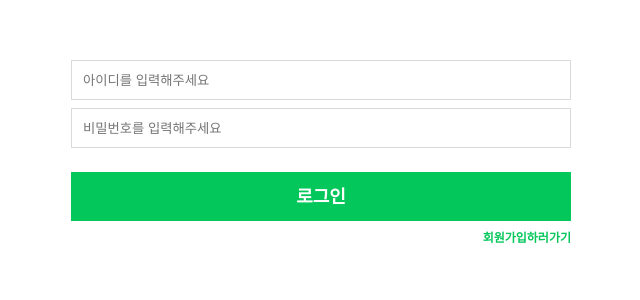
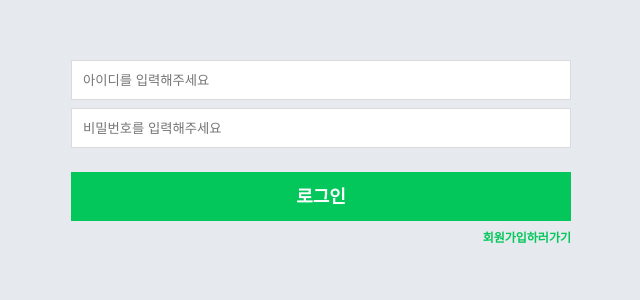
Before and after one commit to Duck-98/wanted-pre-onboarding-frontend, a React (Create React App) app: page / in a window 1280 px wide. Shown: the top 300 px of the page, without its empty margins (319-959 px from the left). Built offline with nearby package versions, Linux system fonts and the light colour scheme.

Commit message:
style: 글로벌 스타일 배경색 추가

```diff
--- a/src/styles/global-styles.ts
+++ b/src/styles/global-styles.ts
@@ -6,6 +6,7 @@ const GlobalStyle = createGlobalStyle`
       box-sizing: border-box;
     }
     body {
+      background: #E6E9ED;
       margin: 0;
       padding: 0;
       -webkit-overflow-scrolling: touch;
```
